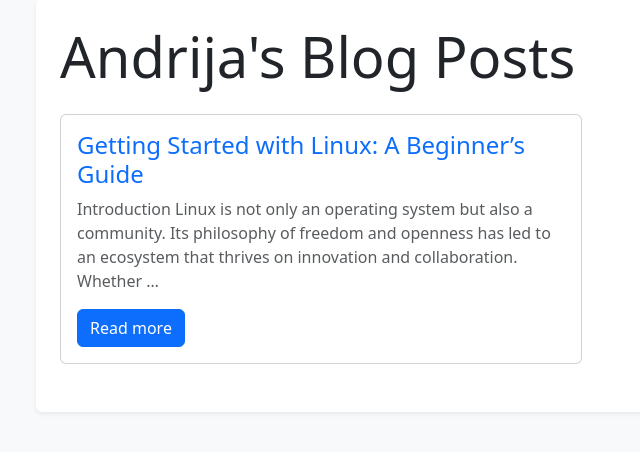
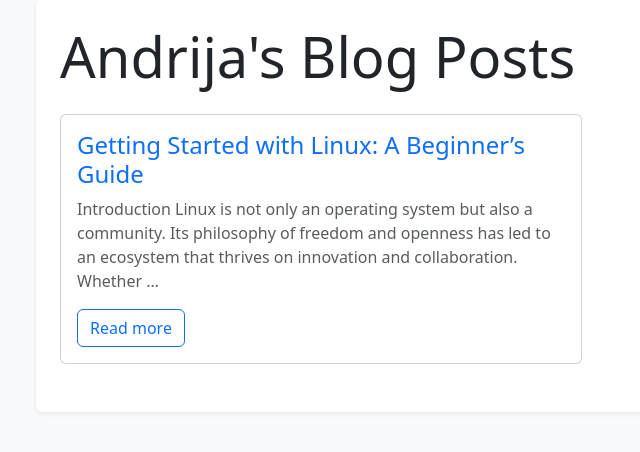
Before and after one commit to AndrijaSkontra/zavrsni-rad, a Django app: page /blogs/ in a window 1280 px wide. Shown: the part 81-533 px from the top of the page, without its empty margins (46-686 px from the left). Run offline with Django 4.2, Linux system fonts and the light colour scheme; data comes from the database, SQL or seed files in the repository.

Commit message:
impr restart script
teo change

button color

```diff
--- a/project/blogs/templates/blogs/blog_list.html
+++ b/project/blogs/templates/blogs/blog_list.html
@@ -12,7 +12,7 @@
           <a href="{% url 'blogs:blog_detail' blog.slug %}" class="text-decoration-none text-primary">{{ blog.title }}</a>
         </h2>
         <p class="card-text text-muted">{{ blog.content|truncatewords:30 }}</p>
-        <a href="{% url 'blogs:blog_detail' blog.slug %}" class="btn btn-primary">Read more</a>
+        <a href="{% url 'blogs:blog_detail' blog.slug %}" class="btn btn-outline-primary">Read more</a>
       </div>
     </div>
   </div>
```
Also changed, not shown: db_spajanje.md (+0 -1 lines), 1 other file.
